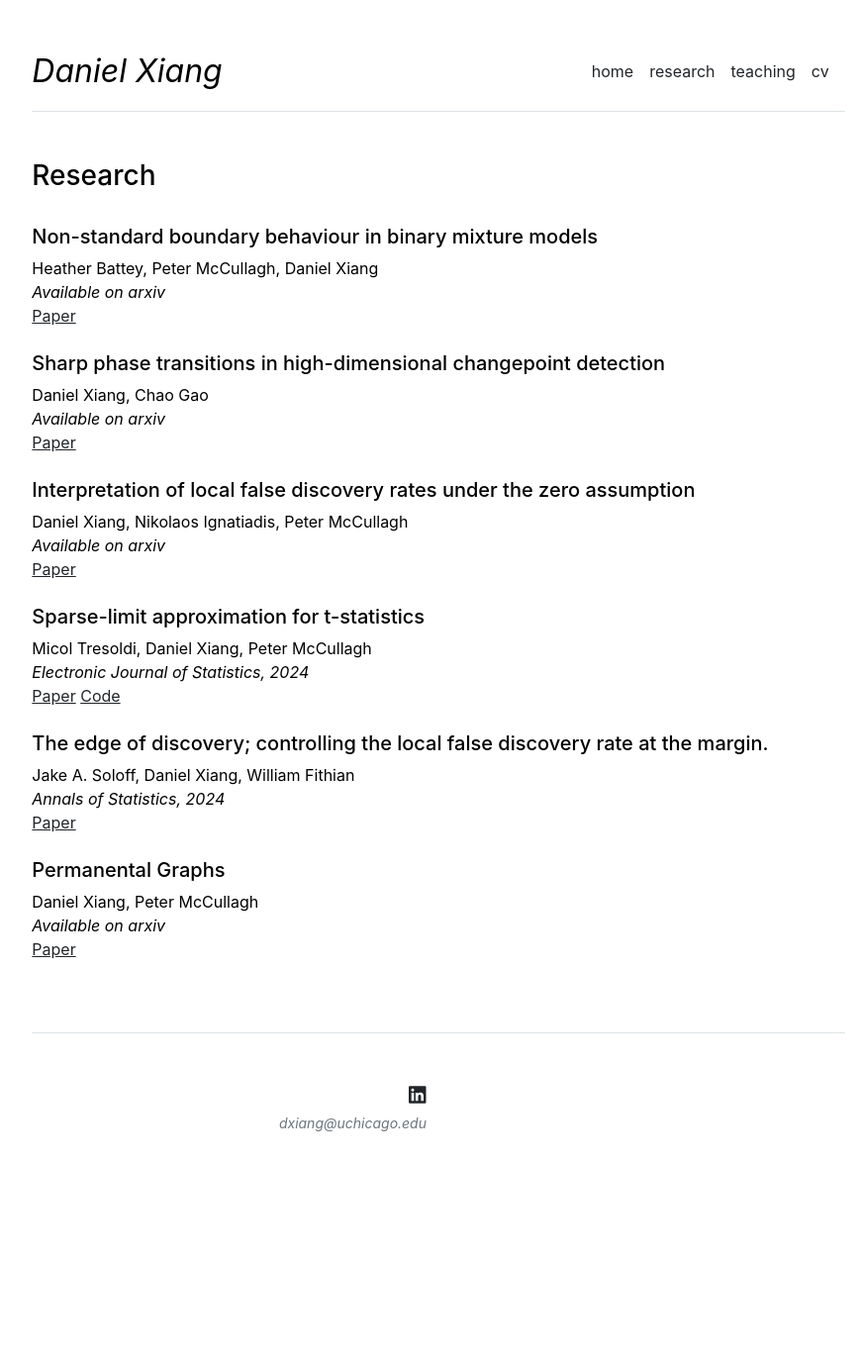
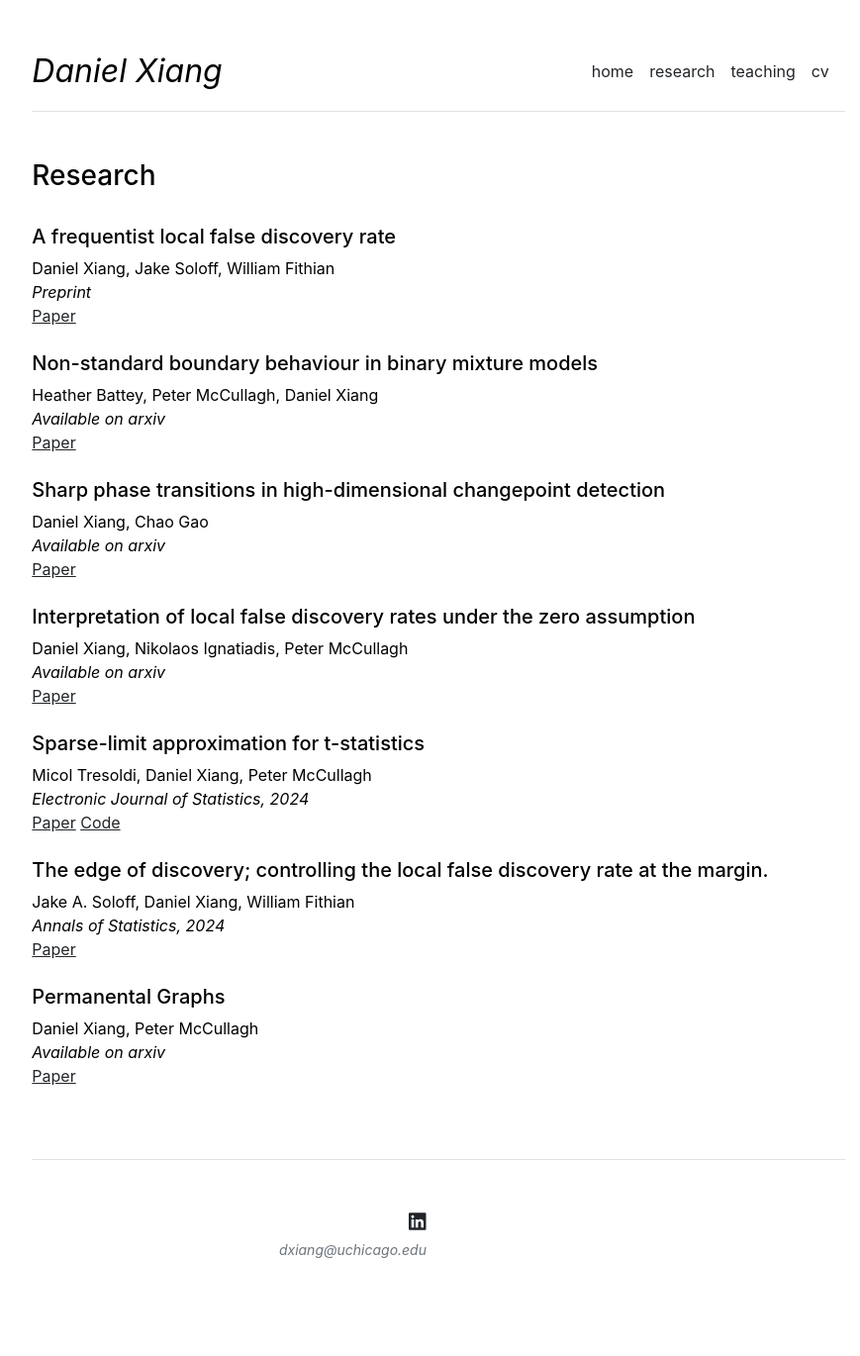
Before and after one commit to dan-xiang/dan-xiang.github.io, a Jekyll site: the page built from research.md, in a window 1280 px wide. Shown: the whole page at 99% size, without its empty margins (197-1066 px from the left). Built offline with Jekyll 4.4.1, drawn with Linux system fonts in a browser that asks for light colours; before the commit the page ends 1242 px from its top, so only the background shows below that.

Commit message:
Update research.md
Link to preprint of frequentist lfdr paper

Signed-off-by: dan-xiang <120136833+dan-xiang@users.noreply.github.com>

```diff
--- a/research.md
+++ b/research.md
@@ -3,6 +3,13 @@ layout: publications
 title: Publications
 slug: /research
 publications:
+
+- title: A frequentist local false discovery rate
+  authors: Daniel Xiang, Jake Soloff, William Fithian
+  conference: Preprint
+  paperlink: https://github.com/dan-xiang/dan-xiang.github.io/blob/master/frequentist_lfdr/frequentist_lfdr.pdf
+  codelink: NA
+  slides: NA
 
 - title: Non-standard boundary behaviour in binary mixture models
   authors: Heather Battey, Peter McCullagh, Daniel Xiang
```
